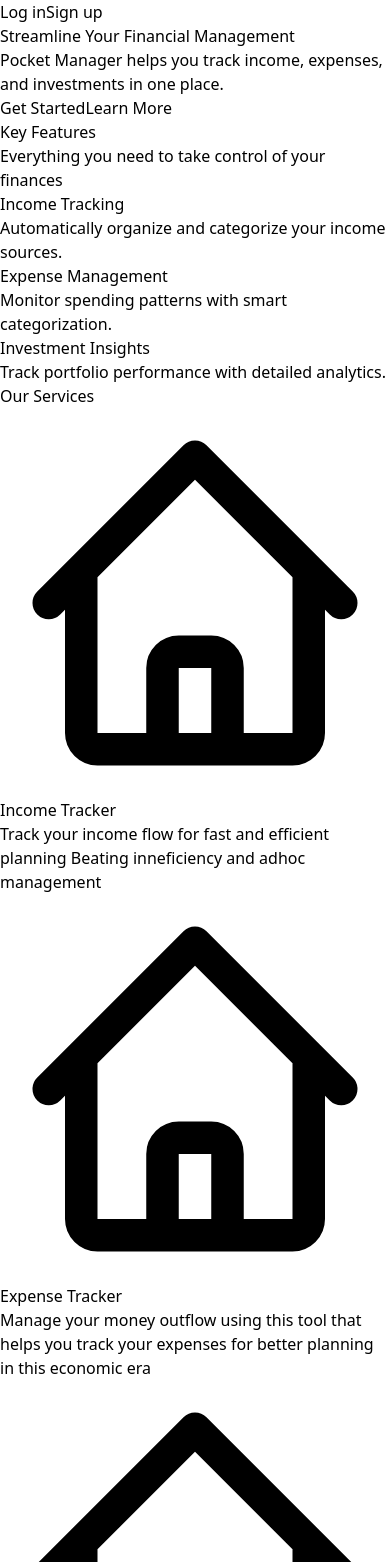
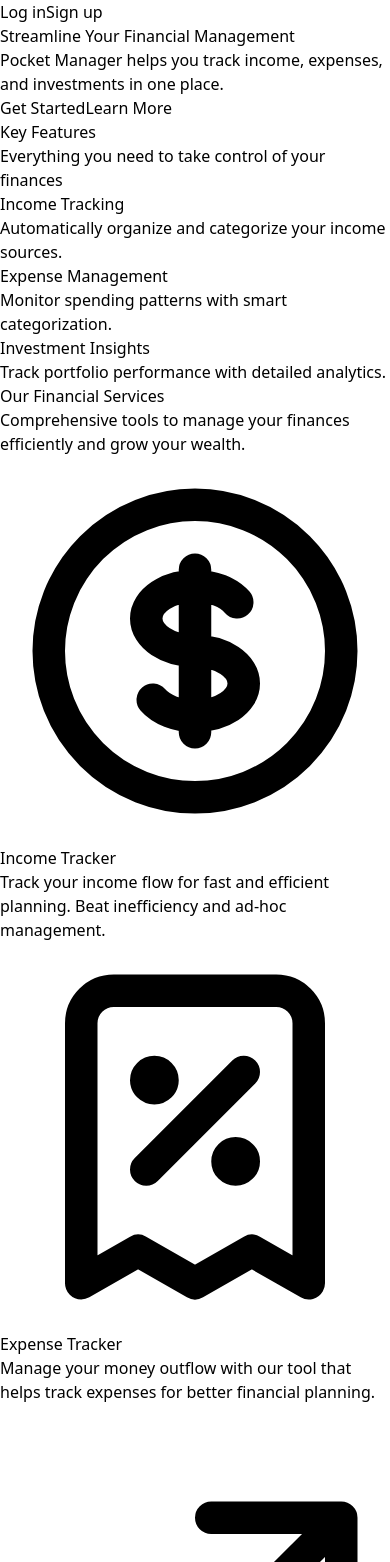
Before and after one commit to gitcat456/smart-finance, a React (Vite) app: page / in a window 390 px wide. Shown: the part 438-2000 px from the top of the page. Built offline with nearby package versions, Linux system fonts and the light colour scheme.

Commit message:
Fix page responsiveness

```diff
--- a/src/sample.jsx
+++ b/src/sample.jsx
@@ -1,158 +1,121 @@
-const Sample = () => {
-    return(
-        <>
-            <div
-            className="bg-gradient-to-br from-green-500 to-teal-600  shadow-lg px-15 p-6 text-white hover:scale-15 transform transition-all duration-300 cursor-pointer"
-            >
-            <div className="flex items-center mb-4 ml-12">
-            <h2 className="text-3xl font-semibold">Our Services</h2>
-            </div>
+const ServicesSection = () => {
+  const services = [
+    {
+      title: "Income Tracker",
+      icon: (
+        <svg xmlns="http://www.w3.org/2000/svg" className="h-6 w-6" fill="none" viewBox="0 0 24 24" stroke="currentColor">
+          <path strokeLinecap="round" strokeLinejoin="round" strokeWidth={2} d="M12 8c-1.657 0-3 .895-3 2s1.343 2 3 2 3 .895 3 2-1.343 2-3 2m0-8c1.11 0 2.08.402 2.599 1M12 8V7m0 1v8m0 0v1m0-1c-1.11 0-2.08-.402-2.599-1M21 12a9 9 0 11-18 0 9 9 0 0118 0z" />
+        </svg>
+      ),
+      description: "Track your income flow for fast and efficient planning. Beat inefficiency and ad-hoc management.",
+      gradient: "from-blue-500 to-indigo-600"
+    },
+    {
+      title: "Expense Tracker",
+      icon: (
+        <svg xmlns="http://www.w3.org/2000/svg" className="h-6 w-6" fill="none" viewBox="0 0 24 24" stroke="currentColor">
+          <path strokeLinecap="round" strokeLinejoin="round" strokeWidth={2} d="M9 14l6-6m-5.5.5h.01m4.99 5h.01M19 21V5a2 2 0 00-2-2H7a2 2 0 00-2 2v16l3.5-2 3.5 2 3.5-2 3.5 2zM10 8.5a.5.5 0 11-1 0 .5.5 0 011 0zm5 5a.5.5 0 11-1 0 .5.5 0 011 0z" />
+        </svg>
+      ),
+      description: "Manage your money outflow with our tool that helps track expenses for better financial planning.",
+      gradient: "from-purple-500 to-pink-600"
+    },
+    {
+      title: "Savings & Investments",
+      icon: (
+        <svg xmlns="http://www.w3.org/2000/svg" className="h-6 w-6" fill="none" viewBox="0 0 24 24" stroke="currentColor">
+          <path strokeLinecap="round" strokeLinejoin="round" strokeWidth={2} d="M13 7h8m0 0v8m0-8l-8 8-4-4-6 6" />
+        </svg>
+      ),
+      description: "Invest your saved money in real-time projects with guaranteed returns and income generation.",
+      gradient: "from-emerald-500 to-teal-600"
+    },
+    {
+      title: "Virtual Graphs",
+      icon: (
+        <svg xmlns="http://www.w3.org/2000/svg" className="h-6 w-6" fill="none" viewBox="0 0 24 24" stroke="currentColor">
+          <path strokeLinecap="round" strokeLinejoin="round" strokeWidth={2} d="M9 19v-6a2 2 0 00-2-2H5a2 2 0 00-2 2v6a2 2 0 002 2h2a2 2 0 002-2zm0 0V9a2 2 0 012-2h2a2 2 0 012 2v10m-6 0a2 2 0 002 2h2a2 2 0 002-2m0 0V5a2 2 0 012-2h2a2 2 0 012 2v14a2 2 0 01-2 2h-2a2 2 0 01-2-2z" />
+        </svg>
+      ),
+      description: "Visualize your finances in real-time charts enabling better predictions and decision making.",
+      gradient: "from-amber-500 to-orange-600"
+    }
+  ];
 
-                <div
-                className="bg-gradient-to-br from-green-500 to-purple-600 py-11 rounded-lg shadow-lg p-6 text-white hover:scale-105 transform transition-all duration-300 cursor-pointer"
-                >
-                <div className="flex items-center mb-4">
-                <svg
-                    xmlns="http://www.w3.org/2000/svg"
-                    className="h-8 w-8 mr-2"
-                    fill="none"
-                    viewBox="0 0 24 24"
-                    stroke="currentColor"
-                >
-                    <path
-                    strokeLinecap="round"
-                    strokeLinejoin="round"
-                    strokeWidth={2}
-                    d="M3 12l2-2m0 0l7-7 7 7M5 10v10a1 1 0 001 1h3m10-11l2 2m-2-2v10a1 1 0 01-1 1h-3m-6 0a1 1 0 001-1v-4a1 1 0 011-1h2a1 1 0 011 1v4a1 1 0 001 1m-6 0h6"
-                    />
+  const proFeatures = [
+    {
+      title: "AI Integration",
+      icon: (
+        <svg xmlns="http://www.w3.org/2000/svg" className="h-6 w-6" fill="none" viewBox="0 0 24 24" stroke="currentColor">
+          <path strokeLinecap="round" strokeLinejoin="round" strokeWidth={2} d="M9.663 17h4.673M12 3v1m6.364 1.636l-.707.707M21 12h-1M4 12H3m3.343-5.657l-.707-.707m2.828 9.9a5 5 0 117.072 0l-.548.547A3.374 3.374 0 0014 18.469V19a2 2 0 11-4 0v-.531c0-.895-.356-1.754-.988-2.386l-.548-.547z" />
         </svg>
-                <h2 className="text-xl font-semibold">Income Tracker</h2>
-                </div>
-                <p className="text-sm opacity-90">
-                Track your income flow for fast and efficient planning
-                Beating inneficiency and adhoc management
+      ),
+      description: "Get AI-generated reports and automated suggestions to better manage your financial assets.",
+      gradient: "from-violet-600 to-purple-900"
+    }
+  ];
+
+  return (
+    <div className="max-w-7xl mx-auto px-4 sm:px-6 lg:px-8 py-12">
+      {/* Header Section */}
+      <div className="text-center mb-16">
+        <h2 className="text-4xl font-bold text-gray-900 mb-4">Our Financial Services</h2>
+        <p className="text-xl text-gray-600 max-w-3xl mx-auto">
+          Comprehensive tools to manage your finances efficiently and grow your wealth.
         </p>
       </div>
 
+      {/* Services Grid */}
+      <div className="grid grid-cols-1 md:grid-cols-2 lg:grid-cols-4 gap-8 mb-20">
+        {services.map((service, index) => (
           <div
-                className="bg-gradient-to-br from-green-500 to-purple-600 py-11 mt-5 rounded-lg shadow-lg p-6 text-white hover:scale-105 transform transition-all duration-300 cursor-pointer"
+            key={index}
+            className={`bg-gradient-to-br ${service.gradient} rounded-xl shadow-xl overflow-hidden hover:-translate-y-2 transition-transform duration-300`}
           >
+            <div className="p-6 text-white">
               <div className="flex items-center mb-4">
-                <svg
-                    xmlns="http://www.w3.org/2000/svg"
-                    className="h-8 w-8 mr-2"
-                    fill="none"
-                    viewBox="0 0 24 24"
-                    stroke="currentColor"
-                >
-                    <path
-                    strokeLinecap="round"
-                    strokeLinejoin="round"
-                    strokeWidth={2}
-                    d="M3 12l2-2m0 0l7-7 7 7M5 10v10a1 1 0 001 1h3m10-11l2 2m-2-2v10a1 1 0 01-1 1h-3m-6 0a1 1 0 001-1v-4a1 1 0 011-1h2a1 1 0 011 1v4a1 1 0 001 1m-6 0h6"
-                    />
-                </svg>
-                <h2 className="text-xl font-semibold">Expense Tracker</h2>
+                <div className="p-2 rounded-lg bg-white bg-opacity-20 mr-4">
+                  {service.icon}
                 </div>
-                <p className="text-sm opacity-90">
-                Manage your money outflow using this tool that helps you track your expenses
-                for better planning in this economic era
+                <h3 className="text-xl font-semibold">{service.title}</h3>
+              </div>
+              <p className="text-white text-opacity-90">{service.description}</p>
+            </div>
+          </div>
+        ))}
+      </div>
+
+      {/* Pro Features Section */}
+      <div className="bg-gradient-to-r from-indigo-900 to-purple-900 rounded-2xl shadow-2xl overflow-hidden">
+        <div className="p-8 md:p-12">
+          <div className="flex flex-col md:flex-row items-center">
+            <div className="md:w-2/3 mb-8 md:mb-0 md:pr-8">
+              <h3 className="text-2xl font-bold text-white mb-4">Pro Features</h3>
+              {proFeatures.map((feature, index) => (
+                <div key={index} className="mb-6">
+                  <div className="flex items-center mb-3">
+                    <div className="p-2 rounded-lg bg-white bg-opacity-20 mr-4 text-white">
+                      {feature.icon}
+                    </div>
+                    <h4 className="text-xl font-semibold text-white">{feature.title}</h4>
+                  </div>
+                  <p className="text-white text-opacity-90 pl-12">{feature.description}</p>
+                </div>
+              ))}
+            </div>
+            <div className="md:w-1/3 flex flex-col items-center justify-center">
+              <button className="bg-white text-indigo-900 font-bold px-8 py-3 rounded-full hover:bg-gray-100 transition duration-300 shadow-lg transform hover:scale-105">
+                Upgrade to Pro
+              </button>
+              <p className="text-white text-opacity-80 mt-4 text-center">
+                Unlock advanced features and analytics
               </p>
             </div>
-
-                <div
-                className="bg-gradient-to-br from-green-500 to-purple-600 py-11 mt-5 rounded-lg shadow-lg p-6 text-white hover:scale-105 transform transition-all duration-300 cursor-pointer"
-                >
-                <div className="flex items-center mb-4">
-                <svg
-                    xmlns="http://www.w3.org/2000/svg"
-                    className="h-8 w-8 mr-2"
-                    fill="none"
-                    viewBox="0 0 24 24"
-                    stroke="currentColor"
-                >
-                    <path
-                    strokeLinecap="round"
-                    strokeLinejoin="round"
-                    strokeWidth={2}
-                    d="M3 12l2-2m0 0l7-7 7 7M5 10v10a1 1 0 001 1h3m10-11l2 2m-2-2v10a1 1 0 01-1 1h-3m-6 0a1 1 0 001-1v-4a1 1 0 011-1h2a1 1 0 011 1v4a1 1 0 001 1m-6 0h6"
-                    />
-                </svg>
-                <h2 className="text-xl font-semibold">Savings & Investments</h2>
           </div>
-                <p className="text-sm opacity-90">
-                Invest your saved money in real time projects with guaranteee
-                of making profits and generating more income
-                </p>
         </div>
-
-                <div
-                className="bg-gradient-to-br from-green-500 to-purple-600 py-11 mt-5 rounded-lg shadow-lg p-6 text-white hover:scale-105 transform transition-all duration-300 cursor-pointer"
-                >
-                <div className="flex items-center mb-4">
-                <svg
-                    xmlns="http://www.w3.org/2000/svg"
-                    className="h-8 w-8 mr-2"
-                    fill="none"
-                    viewBox="0 0 24 24"
-                    stroke="currentColor"
-                >
-                    <path
-                    strokeLinecap="round"
-                    strokeLinejoin="round"
-                    strokeWidth={2}
-                    d="M3 12l2-2m0 0l7-7 7 7M5 10v10a1 1 0 001 1h3m10-11l2 2m-2-2v10a1 1 0 01-1 1h-3m-6 0a1 1 0 001-1v-4a1 1 0 011-1h2a1 1 0 011 1v4a1 1 0 001 1m-6 0h6"
-                    />
-                </svg>
-                <h2 className="text-xl font-semibold">Virtual Graphs</h2>
       </div>
-                <p className="text-sm opacity-90">
-                Visualize your income, expenses and savings in real time charts enabling prediction
-                and sound decision making.
-                </p>
     </div>
-
-
-        </div>
-        <div
-
-        className="bg-gradient-to-br from-blue-500 to-purple-600 mb-11 mt-11 shadow-lg p-6 text-white hover:scale-15 transform transition-all duration-300 cursor-pointer"
-        >
-            <h1 className="text-xl font-semibold ml-11">PRO FEATURES</h1>
-            <div
-                className="bg-gradient-to-br from-green-500 to-purple-600 py-11 mt-5 rounded-lg shadow-lg p-6 text-white hover:scale-105 transform transition-all duration-300 cursor-pointer"
-                >
-                <div className="flex items-center mb-4">
-                <svg
-                    xmlns="http://www.w3.org/2000/svg"
-                    className="h-8 w-8 mr-2"
-                    fill="none"
-                    viewBox="0 0 24 24"
-                    stroke="currentColor"
-                >
-                    <path
-                    strokeLinecap="round"
-                    strokeLinejoin="round"
-                    strokeWidth={2}
-                    d="M3 12l2-2m0 0l7-7 7 7M5 10v10a1 1 0 001 1h3m10-11l2 2m-2-2v10a1 1 0 01-1 1h-3m-6 0a1 1 0 001-1v-4a1 1 0 011-1h2a1 1 0 011 1v4a1 1 0 001 1m-6 0h6"
-                    />
-                </svg>
-
-                <h2 className="text-xl font-semibold">AI Integration</h2>
-                </div>
-                <p className="text-sm opacity-90">
-                Get AI generated reports and summary of your financial status
-                and automated suggestions to better manage assets
-                </p>
-            </div>
-            <button className="bg-green-600  text-white mt-5 ml-11 px-7 py-2 rounded-2xl hover:bg-blue-700 transition duration-300">
-              Subscribe to Pro
-            </button>
-        </div>
-
-     </>
-
   );
 };
 
-export default Sample;
+export default ServicesSection;
```
Lines whose indentation alone changed are shown as unchanged.
